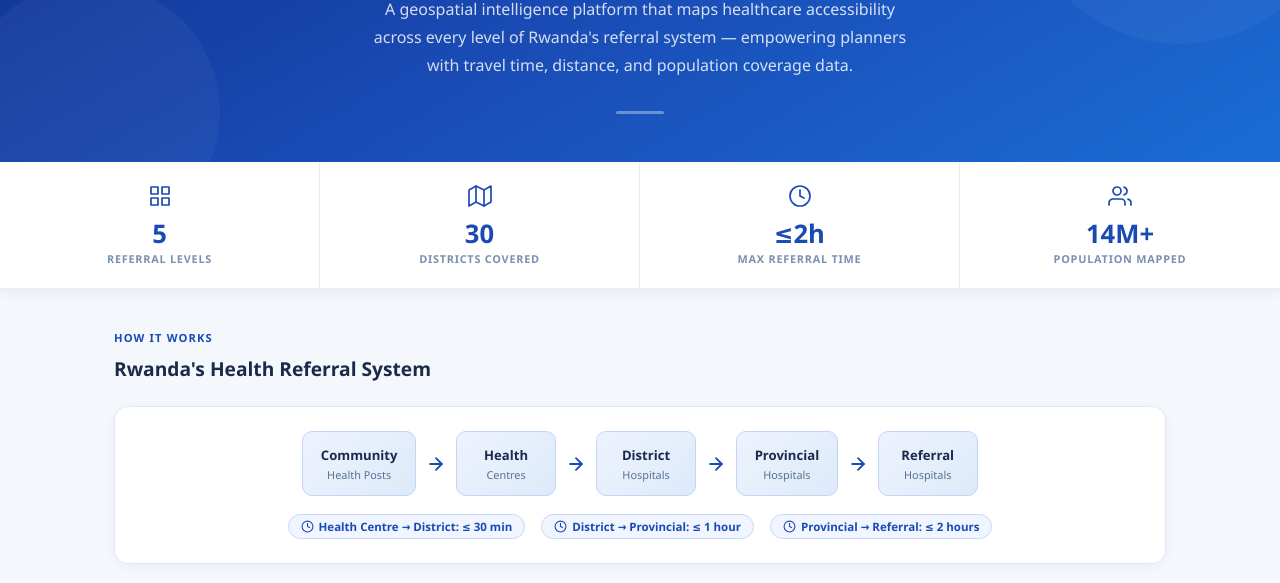
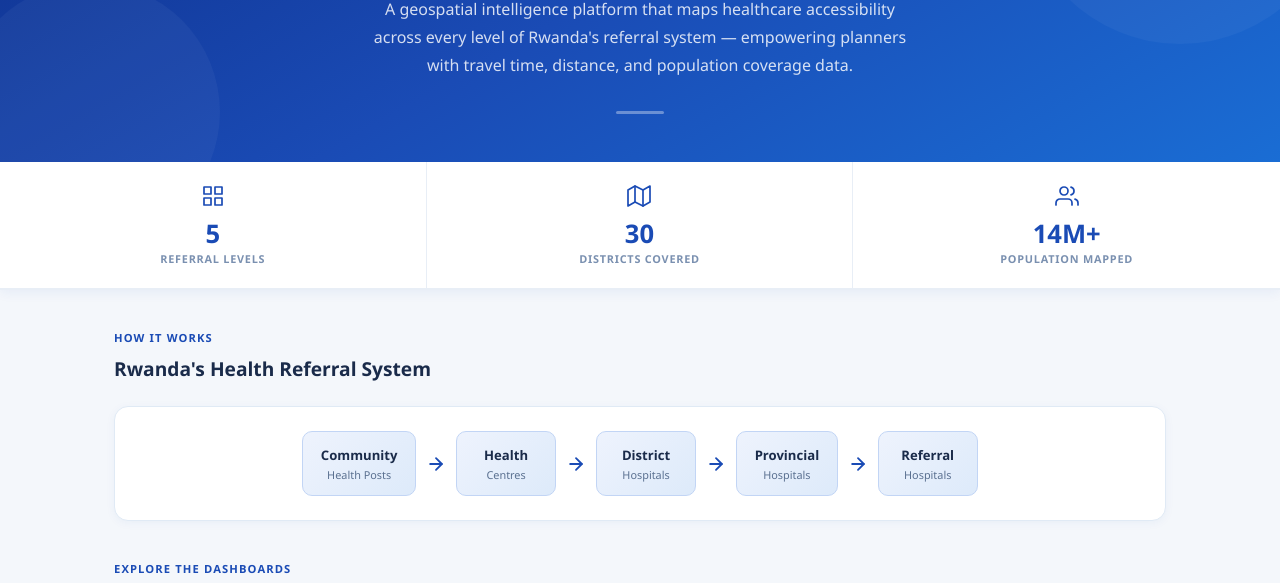
Before and after one commit to 1608-dev/Health, a plain HTML site: page index.html in a window 1280 px wide. Shown: the part 216-799 px from the top of the page. Drawn offline with Linux system fonts and the light colour scheme.

Commit message:
Update index.html

```diff
--- a/index.html
+++ b/index.html
@@ -90,7 +90,7 @@
     /* ── STATS ── */
     .stats-bar {
       display: grid;
-      grid-template-columns: repeat(4, 1fr);
+      grid-template-columns: repeat(3, 1fr);
       background: #fff;
       border-bottom: 2px solid #e8eef6;
       box-shadow: 0 2px 12px rgba(26,75,181,0.07);
@@ -106,9 +106,7 @@
     .stat:last-child { border-right: none; }
     .stat:hover { background: #f7faff; }
 
-    .stat-icon {
-      margin-bottom: 0.5rem;
-    }
+    .stat-icon { margin-bottom: 0.5rem; }
 
     .stat-icon svg {
       width: 24px; height: 24px;
@@ -171,7 +169,6 @@
       align-items: center;
       justify-content: center;
       flex-wrap: nowrap;
-      gap: 0;
       overflow-x: auto;
     }
 
@@ -208,35 +205,6 @@
       width: 20px; height: 20px;
       stroke: #1A4BB5;
       fill: none; stroke-width: 2.2;
-      stroke-linecap: round; stroke-linejoin: round;
-    }
-
-    /* ── TRAVEL TIME STRIP ── */
-    .time-strip {
-      display: flex;
-      justify-content: center;
-      gap: 1rem;
-      margin-top: 1.1rem;
-      flex-wrap: wrap;
-    }
-
-    .time-pill {
-      display: inline-flex;
-      align-items: center;
-      gap: 5px;
-      background: #f0f5ff;
-      border: 1px solid #c8d9f5;
-      border-radius: 20px;
-      padding: 4px 12px;
-      font-size: 0.72rem;
-      color: #1A4BB5;
-      font-weight: 600;
-    }
-
-    .time-pill svg {
-      width: 13px; height: 13px;
-      stroke: #1A4BB5;
-      fill: none; stroke-width: 2;
       stroke-linecap: round; stroke-linejoin: round;
     }
 
@@ -330,9 +298,7 @@
       font-size: 0.75rem;
       font-weight: 700;
       color: #1A4BB5;
-      text-decoration: none;
       margin-top: auto;
-      transition: gap 0.2s;
     }
 
     .card-cta svg {
@@ -371,7 +337,7 @@
     <div class="hero-divider"></div>
   </div>
 
-  <!-- STATS -->
+  <!-- STATS - 3 columns (removed max referral time) -->
   <div class="stats-bar">
     <div class="stat">
       <div class="stat-icon">
@@ -386,13 +352,6 @@
       </div>
       <div class="stat-value">30</div>
       <div class="stat-label">Districts Covered</div>
-    </div>
-    <div class="stat">
-      <div class="stat-icon">
-        <svg viewBox="0 0 24 24"><circle cx="12" cy="12" r="10"/><polyline points="12 6 12 12 16 14"/></svg>
-      </div>
-      <div class="stat-value">&le;2h</div>
-      <div class="stat-label">Max Referral Time</div>
     </div>
     <div class="stat">
       <div class="stat-icon">
@@ -445,22 +404,6 @@
           <div class="flow-step-sub">Hospitals</div>
         </div>
       </div>
-
-      <!-- TRAVEL TIME PILLS -->
-      <div class="time-strip">
-        <div class="time-pill">
-          <svg viewBox="0 0 24 24"><circle cx="12" cy="12" r="10"/><polyline points="12 6 12 12 16 14"/></svg>
-          Health Centre → District: ≤ 30 min
-        </div>
-        <div class="time-pill">
-          <svg viewBox="0 0 24 24"><circle cx="12" cy="12" r="10"/><polyline points="12 6 12 12 16 14"/></svg>
-          District → Provincial: ≤ 1 hour
-        </div>
-        <div class="time-pill">
-          <svg viewBox="0 0 24 24"><circle cx="12" cy="12" r="10"/><polyline points="12 6 12 12 16 14"/></svg>
-          Provincial → Referral: ≤ 2 hours
-        </div>
-      </div>
     </div>
 
     <!-- CARDS -->
@@ -469,7 +412,7 @@
 
     <div class="cards">
 
-      <a class="card" href="https://gh.space.gov.rw/portal/apps/dashboards/97ea5d54700a42c8b16e8645845474bc" target="_blank">
+      <a class="card" href="https://gh.space.gov.rw/portal/apps/dashboards/97ea5d54700a42c8b16e8645845474bc" target="_parent">
         <div class="card-num">Level 01</div>
         <div class="card-icon">
           <svg viewBox="0 0 24 24"><path d="M22 12h-4l-3 9L9 3l-3 9H2"/></svg>
@@ -482,7 +425,7 @@
         </span>
       </a>
 
-      <a class="card" href="https://gh.space.gov.rw/portal/apps/dashboards/626b6461ae4948788b2c6b9b9231ecec" target="_blank">
+      <a class="card" href="https://gh.space.gov.rw/portal/apps/dashboards/626b6461ae4948788b2c6b9b9231ecec" target="_parent">
         <div class="card-num">Level 02</div>
         <div class="card-icon">
           <svg viewBox="0 0 24 24"><rect x="2" y="7" width="20" height="14" rx="2"/><path d="M16 3H8v4h8V3z"/><path d="M12 12v4m-2-2h4"/></svg>
@@ -495,7 +438,7 @@
         </span>
       </a>
 
-      <a class="card" href="https://gh.space.gov.rw/portal/apps/dashboards/b874415d6ebb4bf4b428189d5fef85be" target="_blank">
+      <a class="card" href="https://gh.space.gov.rw/portal/apps/dashboards/b874415d6ebb4bf4b428189d5fef85be" target="_parent">
         <div class="card-num">Level 03</div>
         <div class="card-icon">
           <svg viewBox="0 0 24 24"><path d="M3 9l9-7 9 7v11a2 2 0 0 1-2 2H5a2 2 0 0 1-2-2z"/><polyline points="9 22 9 12 15 12 15 22"/></svg>
@@ -508,7 +451,7 @@
         </span>
       </a>
 
-      <a class="card" href="https://gh.space.gov.rw/portal/apps/dashboards/bd50d196e7bb4e4ea474fff04c44303e" target="_blank">
+      <a class="card" href="https://gh.space.gov.rw/portal/apps/dashboards/bd50d196e7bb4e4ea474fff04c44303e" target="_parent">
         <div class="card-num">Level 04</div>
         <div class="card-icon">
           <svg viewBox="0 0 24 24"><polyline points="17 1 21 5 17 9"/><path d="M3 11V9a4 4 0 0 1 4-4h14"/><polyline points="7 23 3 19 7 15"/><path d="M21 13v2a4 4 0 0 1-4 4H3"/></svg>
@@ -521,7 +464,7 @@
         </span>
       </a>
 
-      <a class="card" href="https://gh.space.gov.rw/portal/apps/dashboards/7bcfb3bfcd114ef487fc3cb0c86204ad" target="_blank">
+      <a class="card" href="https://gh.space.gov.rw/portal/apps/dashboards/7bcfb3bfcd114ef487fc3cb0c86204ad" target="_parent">
         <div class="card-num">Level 05</div>
         <div class="card-icon">
           <svg viewBox="0 0 24 24"><polygon points="12 2 15.09 8.26 22 9.27 17 14.14 18.18 21.02 12 17.77 5.82 21.02 7 14.14 2 9.27 8.91 8.26 12 2"/></svg>
@@ -539,7 +482,7 @@
   </div>
 
   <footer>
-    <strong>Health Services Access Mapping Application</strong> &nbsp;|&nbsp; Ministry of Health, Rwanda &nbsp;|&nbsp; Rwanda Space Agency
+    <strong>Health Services Access Mapping Application</strong> &nbsp;|&nbsp; Rwanda
   </footer>
 
 </body>
```
